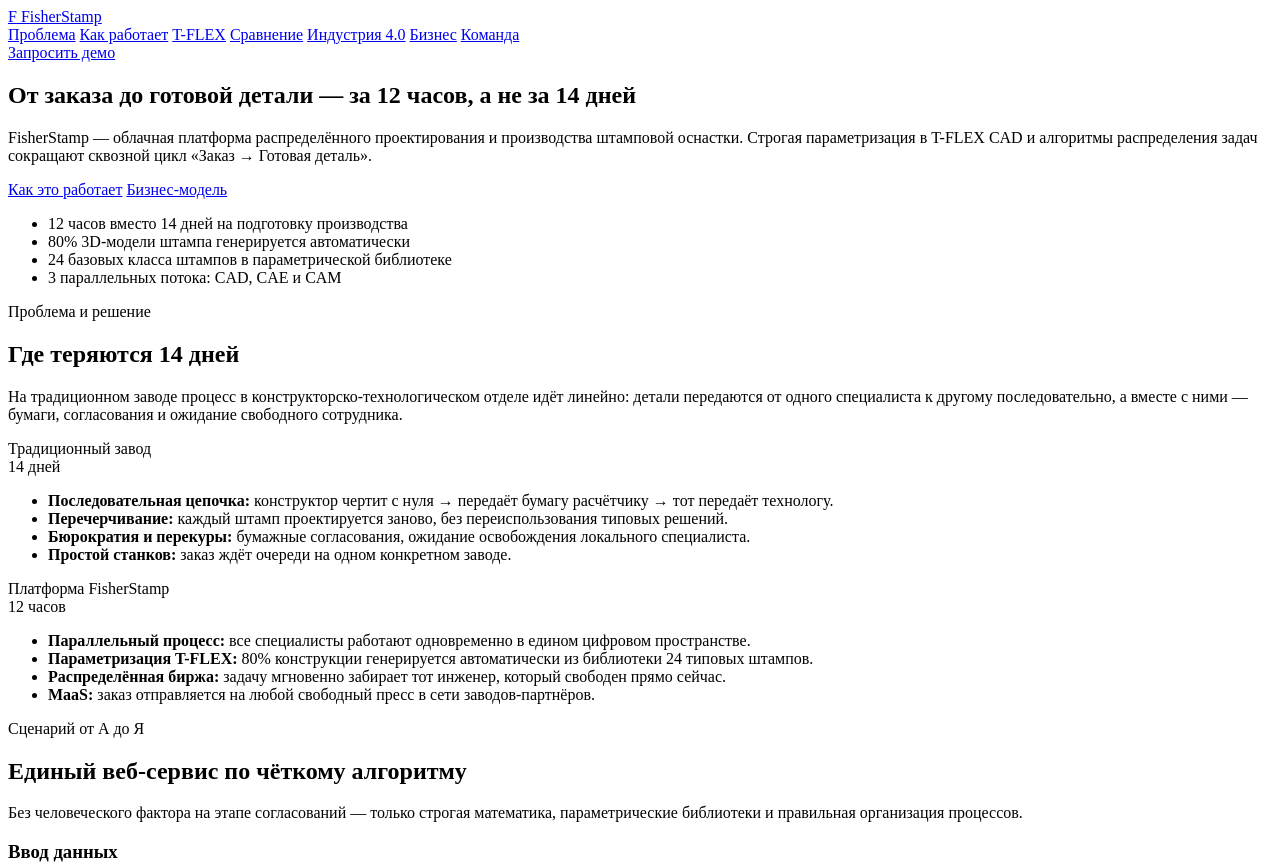
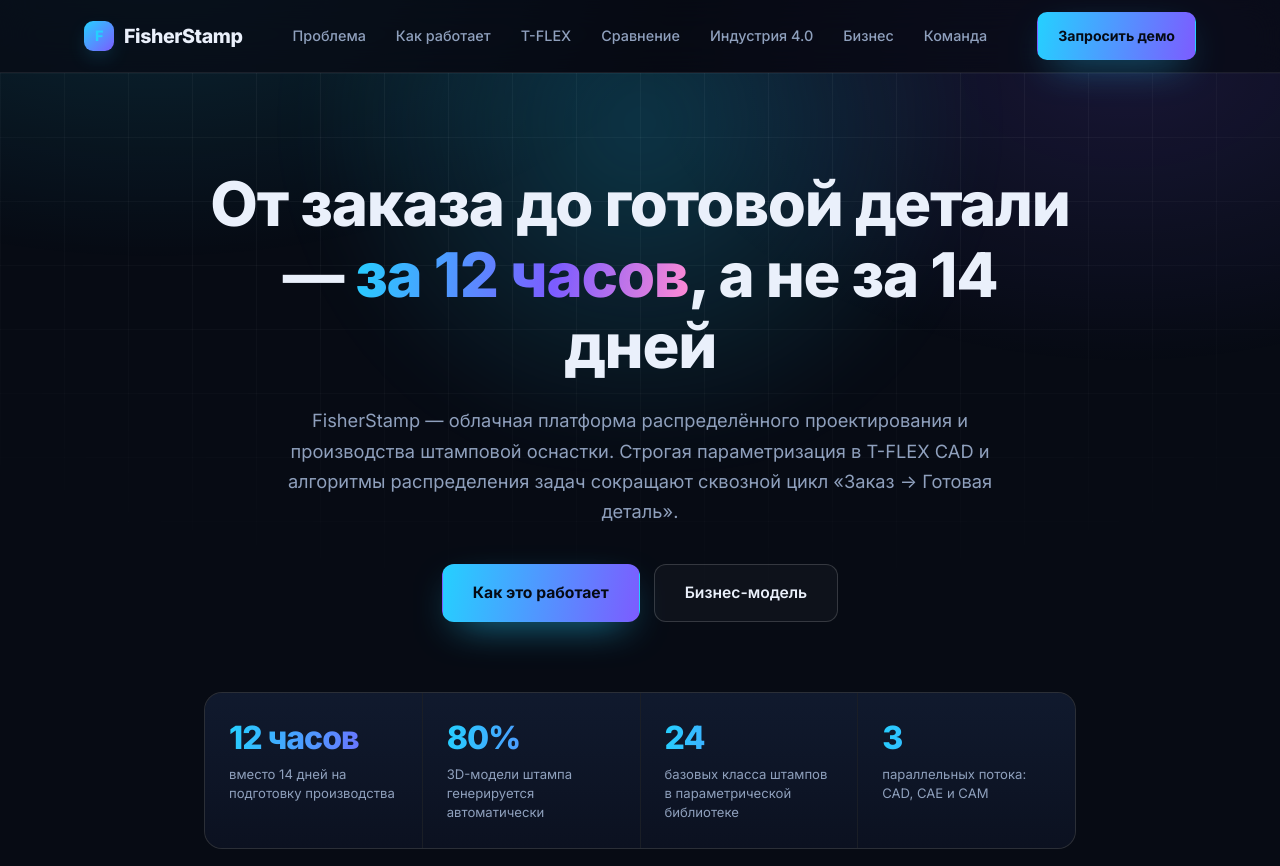
Before and after one commit to carry1wer/student-project, a plain HTML site: page index.html in a window 1280 px wide. Shown: the top 866 px of the page. Drawn offline with Linux system fonts and the light colour scheme; the site is published under a folder, as on GitHub Pages, so addresses that start at the root find nothing.

Commit message:
fixed styles. v1.1

```diff
--- a/index.html
+++ b/index.html
@@ -10,8 +10,8 @@
   <link rel="preconnect" href="https://fonts.gstatic.com" crossorigin>
   <link href="https://fonts.googleapis.com/css2?family=Inter:wght@400;500;600;700;800&display=swap" rel="stylesheet">
 
-  <link rel="stylesheet" href="/styles/variables.css">
-  <link rel="stylesheet" href="/styles/style.css">
+  <link rel="stylesheet" href="./styles/variables.css">
+  <link rel="stylesheet" href="./styles/style.css">
 </head>
 <body>
 
```
